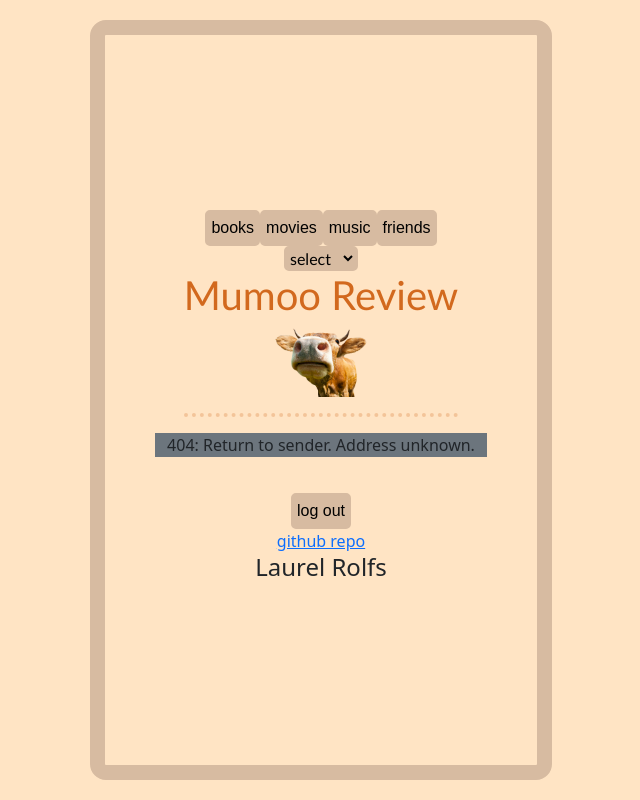
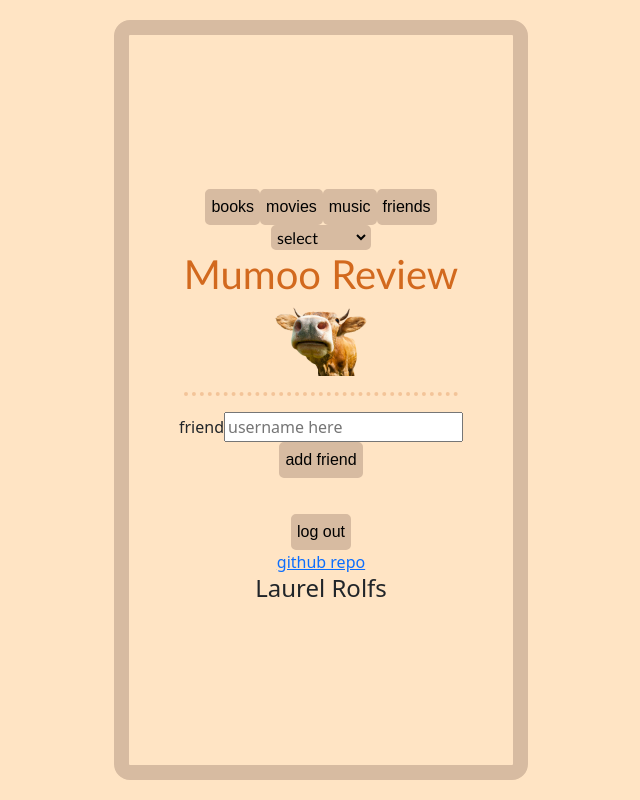
Before and after one commit to rolfslau/startup, a React (Vite) app: page /input_friend in a window 1280 px wide. Before the commit this address had no page. Shown: the whole page, without its empty margins (319-959 px from the left). Built offline with nearby package versions, Linux system fonts and the light colour scheme.

Commit message:
added page so you can add friends

```diff
--- a/src/app.jsx
+++ b/src/app.jsx
@@ -12,6 +12,8 @@ import { Friends } from './friends/friends';
 import { Inputbooks } from './books/input_books';
 import { Inputmovies } from './movies/input_movies';
 import { Inputmusic } from './music/input_music';
+import { Inputfriend } from './friends/input_friend';
+
 
 export default function App() {
   return (
@@ -36,6 +38,9 @@ export default function App() {
     else if (value == "input_music") {
       navigate('/input_music')
     }
+    else if (value == "input_friend") {
+      navigate('/input_friend')
+    }
   }
   return (
   // <BrowserRouter>
@@ -55,6 +60,7 @@ export default function App() {
           <option value="input_books">books</option>
           <option value="input_movies">movies</option>
           <option value="input_music">music</option>
+          <option value="input_friend">new friend</option>
 
         </select>
 
@@ -76,6 +82,7 @@ export default function App() {
   <Route path='/input_books' element={<Inputbooks />} />
   <Route path='/input_movies' element={<Inputmovies />} />
   <Route path='/input_music' element={<Inputmusic />} />
+  <Route path='/input_friend' element={<Inputfriend />} />
   <Route path='*' element={<NotFound />} />
 </Routes>
 
--- /dev/null
+++ b/src/friends/input_friend.jsx
@@ -0,0 +1,42 @@
+import React from 'react';
+import { useNavigate } from 'react-router-dom';
+
+export function Inputfriend() {
+    const navigate = useNavigate()
+    const [friend, setfriend] = React.useState('')
+    async function savefriend(e) {
+        // let movieReviews = JSON.parse(localStorage.getItem('moviereviews'));
+        // if (!movieReviews) {
+        //     movieReviews = [];
+        // }
+        // let currReview = {
+        //     title: movie,
+        //     review: mreview,
+        //     stars: mstars,
+        // }
+        const response = await fetch('/api/add_friend', {
+            method: 'POST',
+            body: JSON.stringify({friend: friend}),
+            headers: {
+                'Content-type': 'application/json',
+            },
+        });
+        const jsonResponse = await response.json();
+        if (jsonResponse.status == 200) {
+            navigate('/friends')
+        }
+        else {alert("error adding friend")}
+    //     movieReviews.push(currReview);
+    //     localStorage.setItem('moviereviews', JSON.stringify(movieReviews));
+    //     navigate('/movies')
+        }
+    return (
+        <main>
+            <label htmlFor="text">friend </label>
+        <input type="text" id="text" name="varText" placeholder="username here" onChange={(e)=>setfriend(e.target.value)}/>
+
+  <br/>
+
+  <button onClick={savefriend} >add friend</button>
+        </main>
+    )}
```
Also changed, not shown: 1 other file (tests, documents, lock files or other folders).
